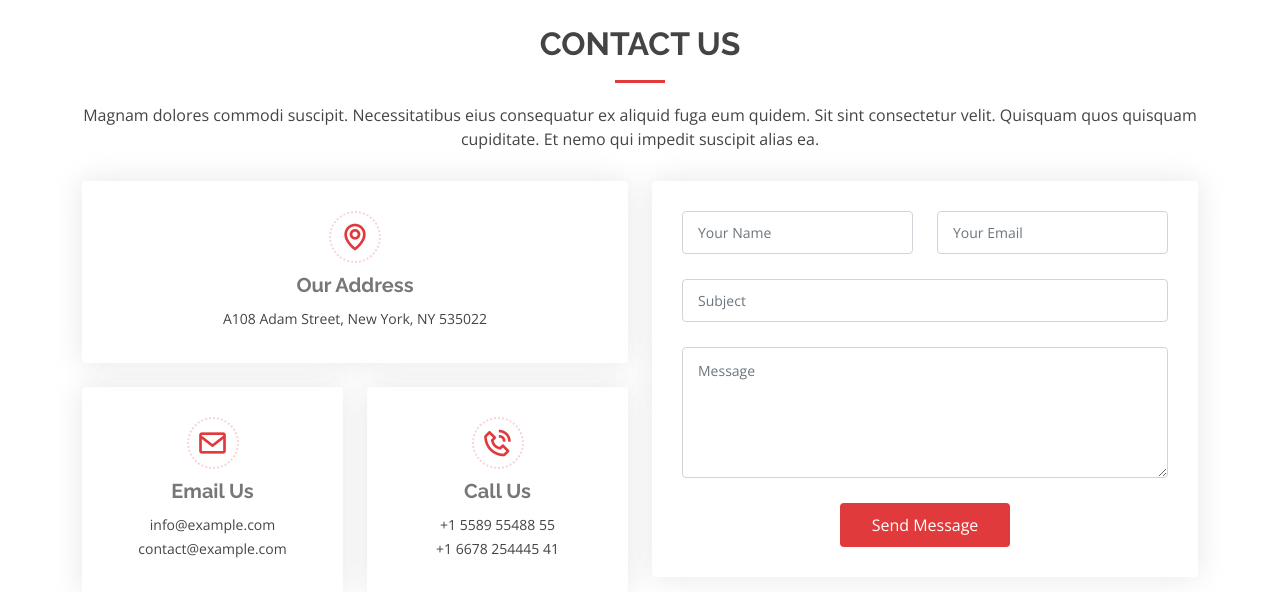
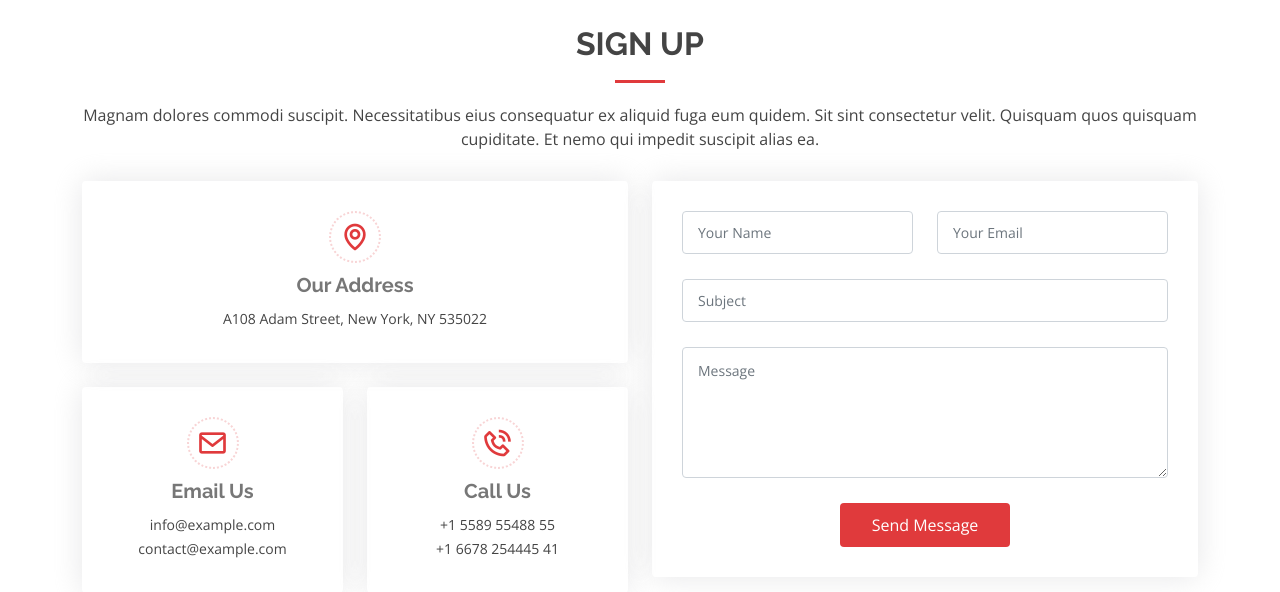
Before and after one commit to salehge901/FYP.github.io, a Django app: page /signup in a window 1280 px wide. Shown: the part 83-675 px from the top of the page. Run offline with Django 3.2, Linux system fonts and the light colour scheme; some libraries are stand-ins or nearby versions.

Commit message:
Update signup.html

```diff
--- a/fyproject/templates/vib/signup.html
+++ b/fyproject/templates/vib/signup.html
@@ -9,7 +9,7 @@
       <div class="container" data-aos="fade-up">
 
         <div class="section-title">
-          <h2>Contact Us</h2>
+          <h2>Sign Up</h2>
           <p>Magnam dolores commodi suscipit. Necessitatibus eius consequatur ex aliquid fuga eum quidem. Sit sint consectetur velit. Quisquam quos quisquam cupiditate. Et nemo qui impedit suscipit alias ea.</p>
         </div>
 
```
